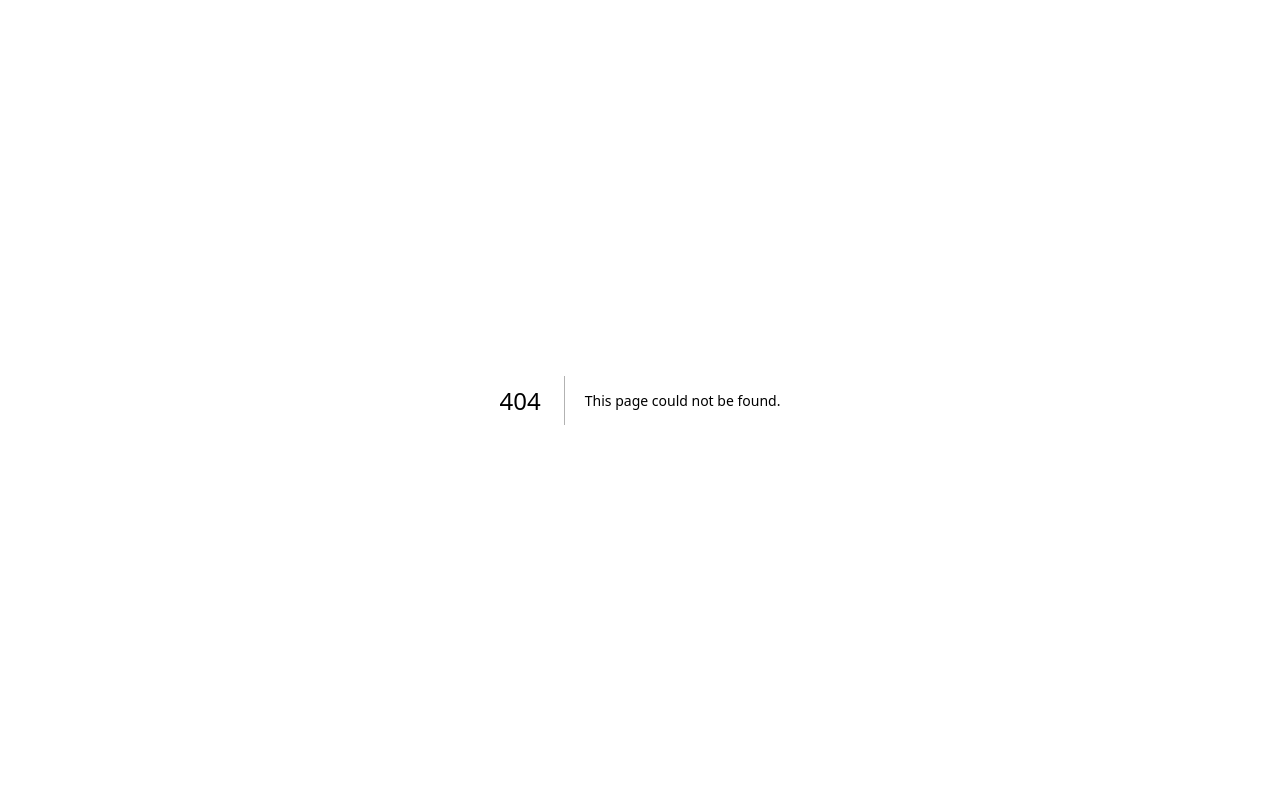
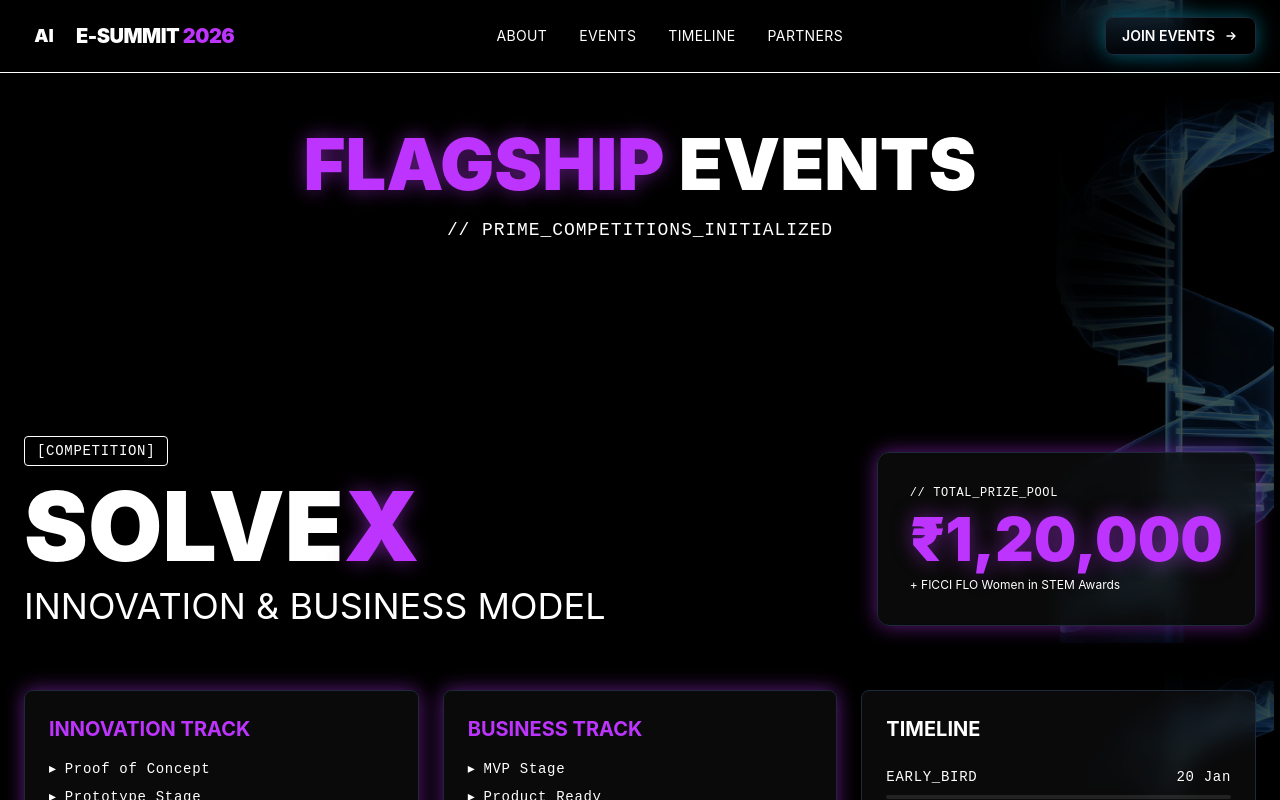
Before and after one commit to Ansh-mick27/AIIHFound_E_summit, a Next.js app: page /events in a window 1280 px wide. Before the commit this address had no page. Shown: the top 800 px of the page. Built offline with nearby package versions, Linux system fonts and the light colour scheme.

Commit message:
Reorganize: Remove SolveX and PitchBiz from main page, create unified events page

```diff
--- /dev/null
+++ b/src/app/events/page.tsx
@@ -0,0 +1,36 @@
+'use client';
+
+import CyberpunkNav from "@/components/CyberpunkNav";
+import SolveX from "@/components/SolveX";
+import PitchBiz from "@/components/PitchBiz";
+import EnhancedFooter from "@/components/EnhancedFooter";
+import SpiralBackground from "@/components/SpiralBackground";
+
+export default function EventsPage() {
+    return (
+        <main className="min-h-screen bg-bg-primary text-white relative">
+            <SpiralBackground />
+            <CyberpunkNav />
+
+            {/* Page Header */}
+            <section className="pt-32 pb-16 px-6">
+                <div className="max-w-7xl mx-auto text-center">
+                    <h1 className="text-5xl md:text-7xl font-black uppercase mb-4">
+                        <span className="text-glow-purple">FLAGSHIP</span> EVENTS
+                    </h1>
+                    <p className="text-text-secondary font-mono-terminal text-lg">
+            // PRIME_COMPETITIONS_INITIALIZED
+                    </p>
+                </div>
+            </section>
+
+            {/* SolveX Section */}
+            <SolveX />
+
+            {/* PitchBiz Section */}
+            <PitchBiz />
+
+            <EnhancedFooter />
+        </main>
+    );
+}
--- a/src/app/page.tsx
+++ b/src/app/page.tsx
@@ -3,8 +3,6 @@
 import CyberpunkNav from "@/components/CyberpunkNav";
 import CyberpunkHero from "@/components/CyberpunkHero";
 import EventsGrid from "@/components/EventsGrid";
-import SolveX from "@/components/SolveX";
-import PitchBiz from "@/components/PitchBiz";
 import PoweredBySection from "@/components/PoweredBySection";
 import LegacyAllies from "@/components/LegacyAllies";
 import OfficialPartners from "@/components/OfficialPartners";
@@ -18,8 +16,6 @@ export default function Home() {
       <CyberpunkNav />
       <CyberpunkHero />
       <EventsGrid />
-      <SolveX />
-      <PitchBiz />
       <PoweredBySection />
       <LegacyAllies />
       <OfficialPartners />
```
